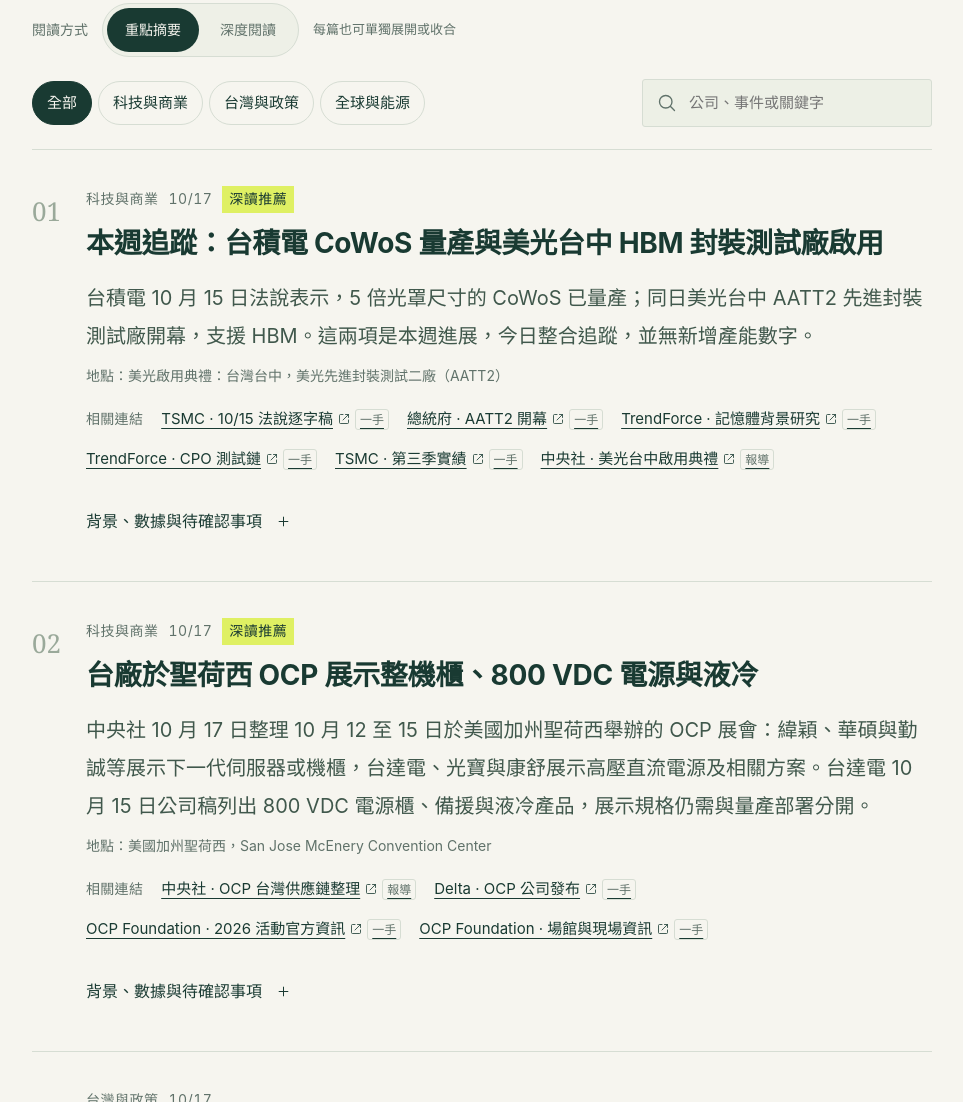
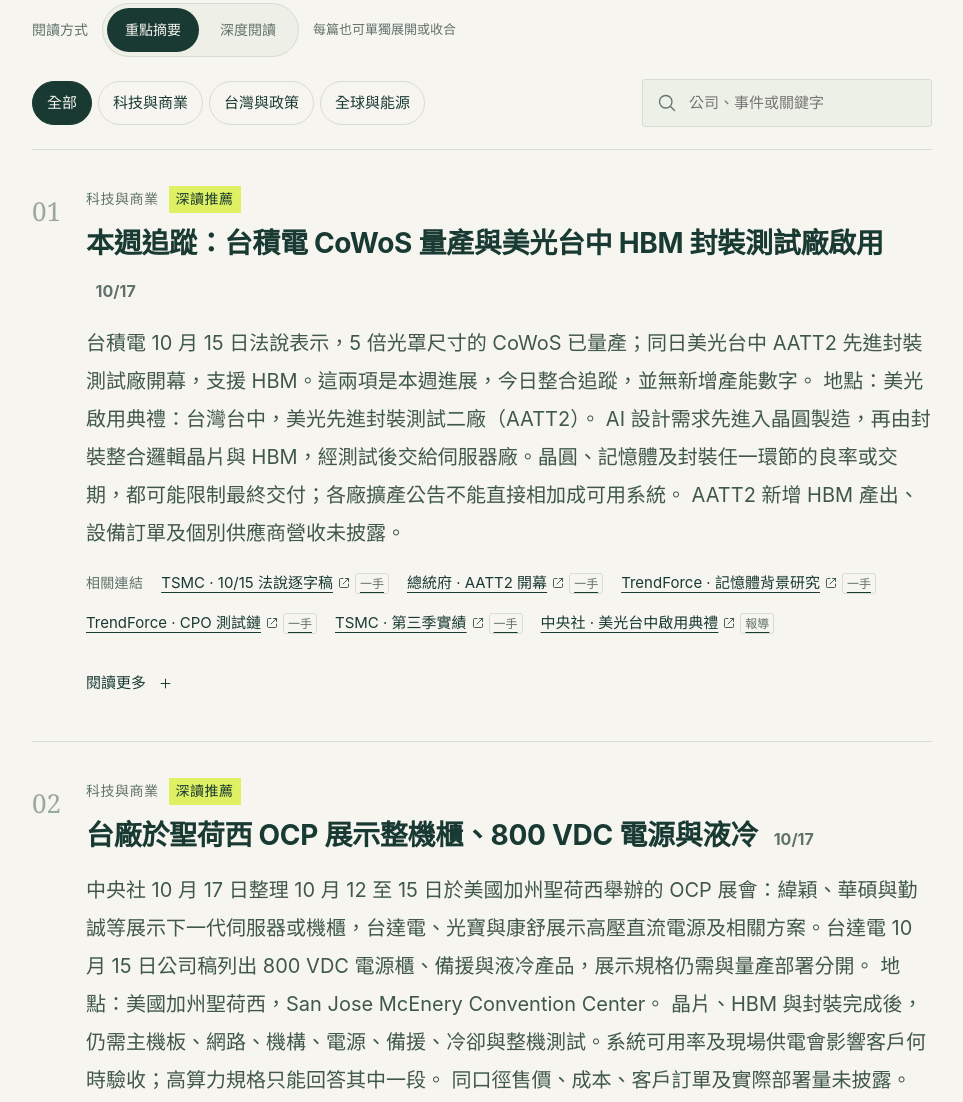
Before and after one commit to aiwlulu/daily-brief-site, a website with bundled scripts: page docs/index.html in a window 1280 px wide. Shown: the part 1103-2205 px from the top of the page, without its empty margins (158-1121 px from the left). Built offline with nearby package versions, Linux system fonts and the light colour scheme.

Commit message:
feat(ui): combine news and industry context in one paragraph
Place edition dates after bold headlines and expand reading detail in place while retaining source links and reading preferences.

```diff
--- a/docs/app.js
+++ b/docs/app.js
@@ -1,4 +1,5 @@
 /* Content is rendered with textContent. News strings never become HTML. */
+import {storyParagraph} from './story-copy.mjs';
 import {fallbackWeekly} from './weekly.mjs';
 import {icon} from './icons.mjs';
 import {mountCalendar} from './calendar.mjs';
@@ -146,10 +147,13 @@
     article.append(node('div', String(data.stories.indexOf(s)+1).padStart(2,'0'), 'story-number'));
     const content = node('div');
     const meta = node('div', undefined, 'story-meta');
-    const published=node('time',s.editionDate.slice(5).replace('-','/'));published.dateTime=s.editionDate;published.setAttribute('aria-label',s.editionDate);meta.append(node('span', words[lang][s.category]),published);
+    const published=node('time',s.editionDate.slice(5).replace('-','/'),'story-time');published.dateTime=s.editionDate;published.setAttribute('aria-label',(lang==='zh'?'刊期日期：':'Edition date: ')+s.editionDate);meta.append(node('span', words[lang][s.category]));
     if (s.pick) meta.append(node('span', words[lang].pick, 'pick'));
-    content.append(meta, node('h3', t(s.title)), node('p', t(s.summary), 'summary-text'));
-    if(s.location)content.append(node('p',(lang==='zh'?'地點：':'Location: ')+t(s.location),'story-location'));
+    const heading=node('h3',undefined,'story-heading');heading.append(node('strong',t(s.title)),document.createTextNode(' '),published);
+    const paragraph=node('p',undefined,'summary-text story-copy');paragraph.id=article.id+'-copy';
+    let expanded=openStories.has(s.id)||(readingMode==='deep'&&!closedStories.has(s.id));
+    paragraph.textContent=storyParagraph(s,lang,expanded);
+    content.append(meta,heading,paragraph);
     const sources = node('div',undefined,'source-links story-sources');
     sources.setAttribute('aria-label',(lang==='zh'?'相關連結：':'Related sources: ')+t(s.title));
     sources.append(node('span',lang==='zh'?'相關連結':'Sources','source-label'));
@@ -160,44 +164,21 @@
       sources.append(a);
     });
     content.append(sources);
-    if(s.takeaway&&data.coverage?.approach!=='facts-first'){
-      const note=node('aside',undefined,'editor-note');
-      note.append(node('span',lang==='zh'?'編輯解讀':'EDITOR’S LENS','eyebrow'),node('p',t(s.takeaway)));
-      content.append(note);
-    }
-    const details = node('details');
-    details.open = openStories.has(s.id)||(readingMode==='deep'&&!closedStories.has(s.id));
-    const rememberDisclosure=()=>{if(details.isConnected){if(details.open){openStories.add(s.id);closedStories.delete(s.id);}else{openStories.delete(s.id);closedStories.add(s.id);}}};
-    details.addEventListener('toggle',rememberDisclosure);
-    const toggle=node('summary',lang==='zh'?'背景、數據與待確認事項':'Background, data & unconfirmed details');toggle.append(icon('plus'));details.append(toggle);
-    // Save a user override synchronously before search or language can rebuild
-    // the list. Native toggle events may arrive after the old node is removed.
-    toggle.addEventListener('click',event=>{event.preventDefault();details.open=!details.open;rememberDisclosure();});
-    const body = node('div', undefined, 'story-body');
-    const metric=node('div',undefined,'metric');
-    const metricText=s.editionDate==='2026-10-13'&&s.sourceId===11&&lang==='en'?'10M':s.metric;
-    metric.append(node('strong',metricText),node('small',t(s.metricLabel)));body.append(metric);
-    if(s.table){
-      const table = node('table');
-      const caption = node('caption',lang === 'zh' ? '財務數據' : 'Financial data');
-      table.append(caption);
-      const tbody = node('tbody');
-      s.table.forEach(row => {
-        const tr = node('tr');
-        const th = node('th', row[lang]);
-        th.scope = 'row';
-        const value = lang === 'en' ? row.value.replace('1,336.49 億','133.649B').replace('876.27 億','87.627B') : row.value;
-        tr.append(th, node('td', value)); tbody.append(tr);
-      });
-      table.append(tbody); body.append(table);
-    }
-    s.sections.forEach(section => {
-      const n = node('section',undefined,'detail-section');
-      n.append(node('h4',t(section.label)),node('p',t(section.text)));
-      body.append(n);
-    });
-    body.append(node('p',words[lang].confidence+'：'+t(s.confidence),'confidence'));
-    details.append(body); content.append(details);
+    const toggle=node('button',undefined,'story-toggle');toggle.type='button';
+    toggle.setAttribute('aria-controls',paragraph.id);
+    const updateToggle=()=>{
+      const label=expanded?(lang==='zh'?'收合內容':'Show less'):(lang==='zh'?'閱讀更多':'Read more');
+      toggle.replaceChildren(node('span',label),icon('plus'));
+      toggle.setAttribute('aria-expanded',String(expanded));
+      toggle.setAttribute('aria-label',label+'：'+t(s.title));
+    };
+    updateToggle();
+    toggle.onclick=()=>{
+      expanded=!expanded;
+      if(expanded){openStories.add(s.id);closedStories.delete(s.id);}else{openStories.delete(s.id);closedStories.add(s.id);}
+      paragraph.textContent=storyParagraph(s,lang,expanded);updateToggle();
+    };
+    content.append(toggle);
     article.append(content); list.append(article);
   }
   [...el('filters').children].forEach(button=>button.setAttribute('aria-pressed',String(button.dataset.filter === filter)));
@@ -305,8 +286,8 @@
   renderStories();
 }
 let beforePrint = [];
-window.addEventListener('beforeprint',()=>{beforePrint=[...document.querySelectorAll('details')].map(n=>[n,n.open]);beforePrint.forEach(([n])=>n.open=true);});
-window.addEventListener('afterprint',()=>beforePrint.forEach(([n,open])=>n.open=open));
+window.addEventListener('beforeprint',()=>{beforePrint=[...document.querySelectorAll('.story-copy')].map(n=>[n,n.textContent]);for(const [n] of beforePrint){const story=data.stories.find(s=>'story-'+s.id+'-copy'===n.id);if(story)n.textContent=storyParagraph(story,lang,true);}});
+window.addEventListener('afterprint',()=>beforePrint.forEach(([n,copy])=>n.textContent=copy));
 async function readJson(path) {
   const response = await fetch(path,{cache:'no-cache'});
   if (!response.ok) throw new Error('Content unavailable');
--- /dev/null
+++ b/docs/story-copy.mjs
@@ -0,0 +1,26 @@
+// One reading paragraph, with the same source facts in both depth modes.
+const text=(value,lang)=>typeof value==='string'?value:value?.[lang]||'';
+const sentence=(value,lang)=>{
+ const clean=value.replace(/\s+/g,' ').trim();
+ return clean&&!/[。！？.!?]$/.test(clean)?clean+(lang==='zh'?'。':'.'):clean;
+};
+export function storyParagraph(story,lang='zh',expanded=false){
+ const sections=story.sections||[];
+ const context=sections.find(s=>/上下游|供應鏈|產業背景|產品與供應鏈|記憶體|從晶片|為什麼重要|預測依據/.test(s.label?.zh||''));
+ const parts=[text(story.summary,lang)];
+ if(story.location)parts.push((lang==='zh'?'地點：':'Location: ')+text(story.location,lang));
+ if(expanded){
+  parts.push(...sections.map(s=>text(s.text,lang)));
+  if(story.table)parts.push(...story.table.map(row=>text(row,lang)+(lang==='zh'?'：':': ')+(lang==='en'?row.value.replace('1,336.49 億','133.649B').replace('876.27 億','87.627B'):row.value)));
+  const metric=story.editionDate==='2026-10-13'&&story.sourceId===11&&lang==='en'?'10M':story.metric;
+  if(metric)parts.push(text(story.metricLabel,lang)+(lang==='zh'?'：':': ')+metric);
+  if(story.confidence)parts.push((lang==='zh'?'查證信心：':'Verification confidence: ')+text(story.confidence,lang));
+ }else if(context)parts.push(text(context.text,lang));
+ if(story.market?.facts?.unknowns)parts.push(text(story.market.facts.unknowns,lang));
+ const unique=[];
+ for(const part of parts){
+  const clean=sentence(part,lang);
+  if(clean&&!unique.some(existing=>existing.includes(clean)))unique.push(clean);
+ }
+ return unique.join(' ');
+}
--- a/docs/style.css
+++ b/docs/style.css
@@ -170,3 +170,16 @@
 @media(max-width:540px){.reading-controls{gap:10px}.reading-switch button{padding:8px 15px}#reading-note{flex-basis:100%}.story-location{font-size:13px}}
 @media(max-width:540px){.masthead nav .export-excel{padding:7px 9px;gap:5px;font-size:12px}.masthead nav{gap:5px}}
 @media print{.export-excel{display:none!important}.quick-brief{break-inside:avoid}.brief-layout{display:block}.quick-brief .lead{margin-top:16px}.editor-note{background:#f0f0e9}.story-sources a{font-size:11px}.story-body{border:0;padding-left:0}}
+
+
+/* Inline dated headlines and a single paragraph per story at either depth. */
+.story-heading strong{font-weight:750}
+.story-heading .story-time{display:inline-block;margin-left:.6em;font-family:var(--sans);font-size:16px;font-weight:700;letter-spacing:0;white-space:nowrap;color:var(--muted);vertical-align:baseline}
+.story-copy{white-space:normal;overflow-wrap:anywhere}
+.story-toggle{display:inline-flex;align-items:center;gap:12px;border:0;border-radius:3px;padding:8px 0;min-height:44px;font-size:15px;background:transparent;color:var(--ink)}
+.story-toggle:hover{text-decoration:underline;text-underline-offset:5px}
+.story-toggle .icon{width:15px;height:15px;transition:transform .2s}
+.story-toggle[aria-expanded=true] .icon{transform:rotate(45deg)}
+@media(max-width:540px){.story-heading .story-time{font-size:14px;margin-left:.45em}.story-toggle{font-size:14px}}
+@media(prefers-reduced-motion:reduce){.story-toggle .icon{transition:none}}
+@media print{.story-toggle,.reading-controls{display:none!important}}
```
Also changed, not shown: AGENTS.md (+7 -0 lines), scripts/story-copy.test.mjs (added, +15 -0 lines).
